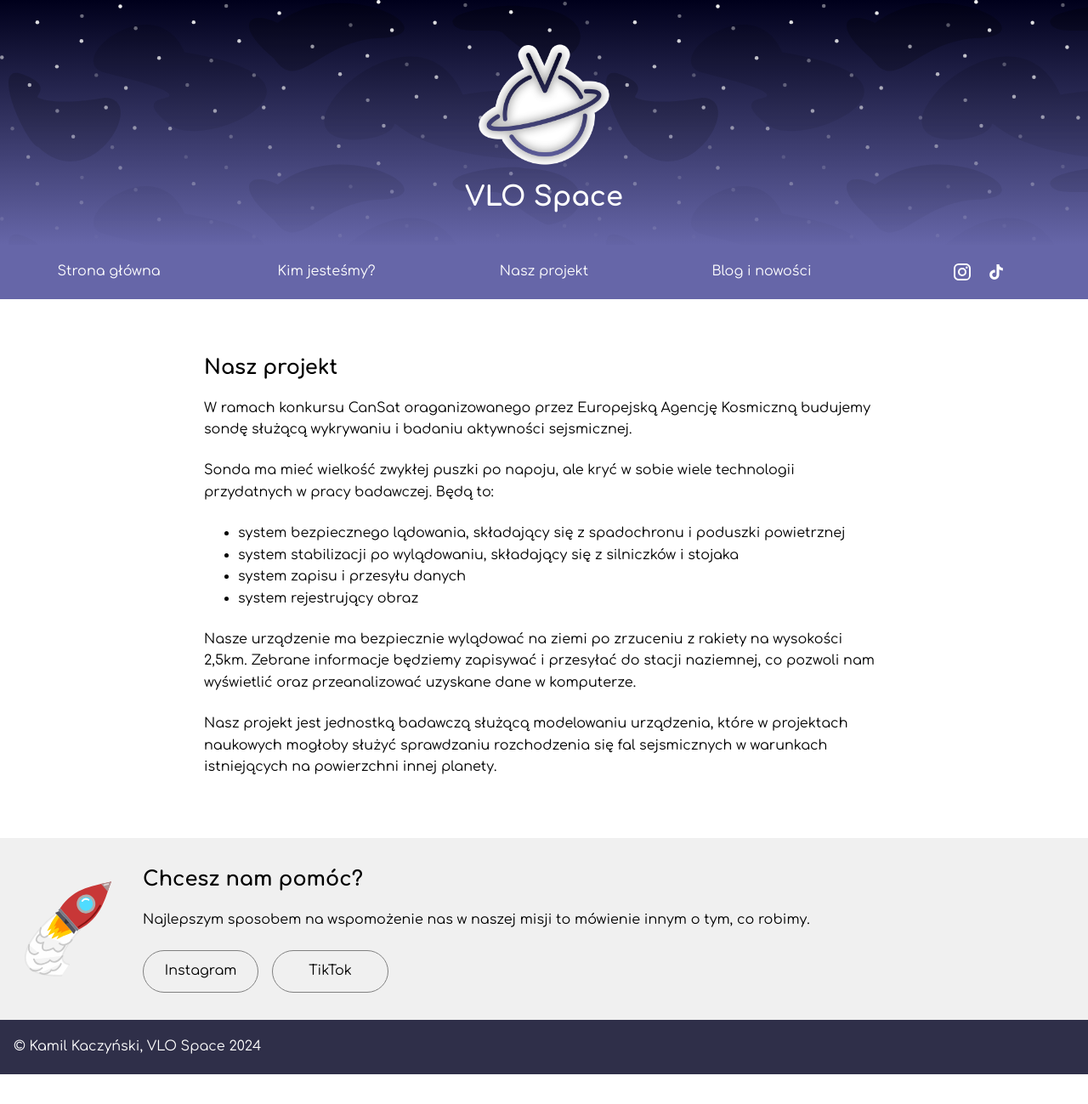
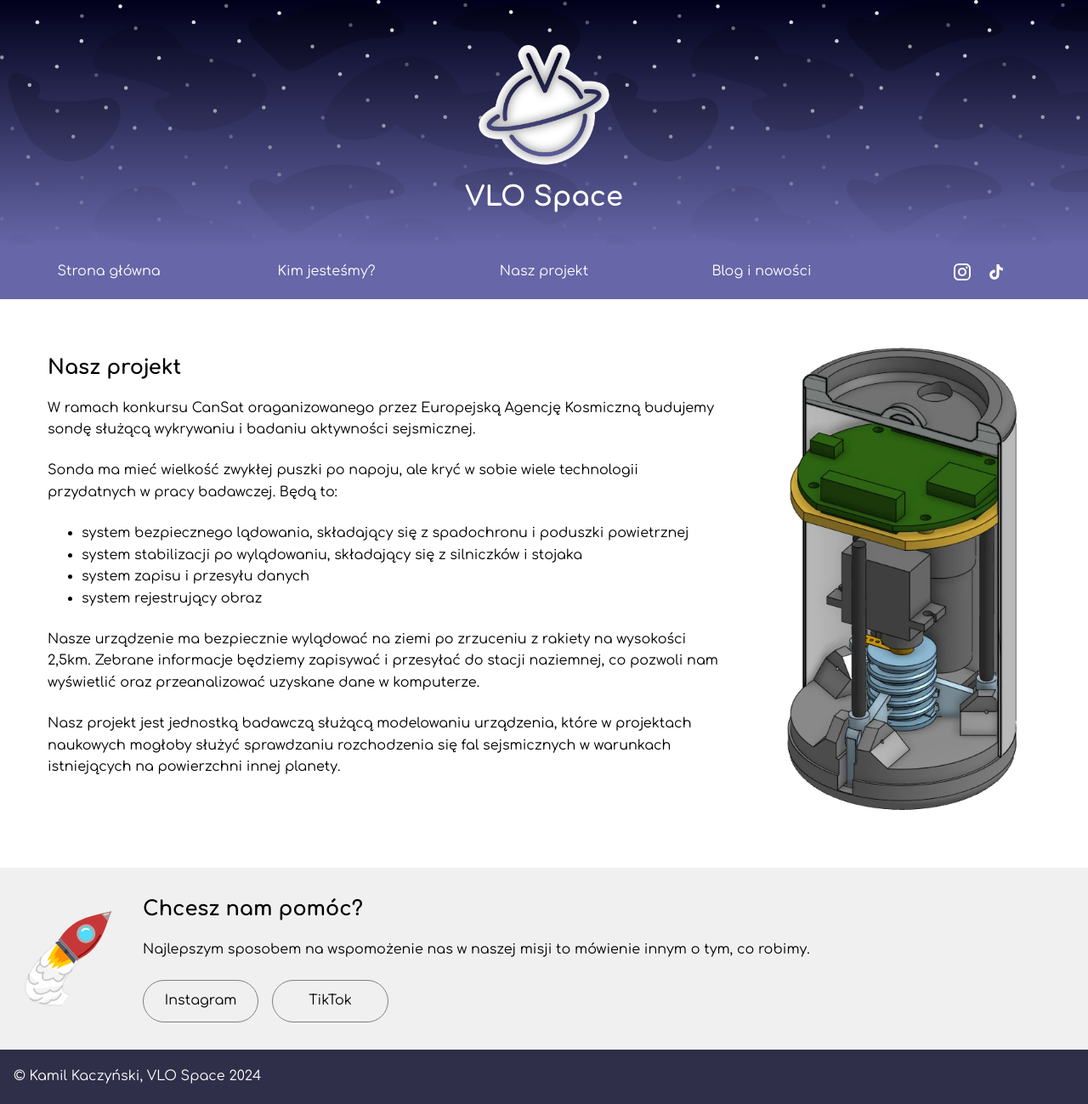
Before and after one commit to vlo-space/vlo-space.github.io, a Jekyll site: the page built from nasz-projekt.md, in a window 1280 px wide. Shown: the whole page at 85% size. Built offline with Jekyll 4.4.1, drawn with Linux system fonts in a browser that asks for light colours; before the commit the page ends 1264 px from its top, so only the background shows below that.

Commit message:
Add render to project page

```diff
--- a/nasz-projekt.md
+++ b/nasz-projekt.md
@@ -1,16 +1,32 @@
 ---
+layout: base
 ---
 
-# Nasz projekt
-
+<main>
+    <section>
+        <h1>Nasz projekt</h1>
+        <p>
 W ramach konkursu CanSat oraganizowanego przez Europejską Agencję Kosmiczną budujemy sondę służącą wykrywaniu i badaniu aktywności sejsmicznej.
-
+        </p>
+        <p>
 Sonda ma mieć wielkość zwykłej puszki po napoju, ale kryć w sobie wiele technologii przydatnych w pracy badawczej. Będą to:
-- system bezpiecznego lądowania, składający się z spadochronu i poduszki powietrznej
-- system stabilizacji po wylądowaniu, składający się z silniczków i stojaka
-- system zapisu i przesyłu danych
-- system rejestrujący obraz
-
+<ul>
+  <li>system bezpiecznego lądowania, składający się z spadochronu i poduszki powietrznej</li>
+  <li>system stabilizacji po wylądowaniu, składający się z silniczków i stojaka</li>
+  <li>system zapisu i przesyłu danych</li>
+  <li>system rejestrujący obraz</li>
+</ul>
+        </p>
+        <p>
 Nasze urządzenie ma bezpiecznie wylądować na ziemi po zrzuceniu z rakiety na wysokości 2,5km. Zebrane informacje będziemy zapisywać i przesyłać do stacji naziemnej, co pozwoli nam wyświetlić oraz przeanalizować uzyskane dane w komputerze.
-
+        </p>
+        <p>
 Nasz projekt jest jednostką badawczą służącą modelowaniu urządzenia, które w projektach naukowych mogłoby służyć sprawdzaniu rozchodzenia się fal sejsmicznych w warunkach istniejących na powierzchni innej planety.
+        </p>
+    </section>
+</main>
+<aside>
+    <section class="image-container">
+        <a href="/assets/media/projekt-render-1.webp"><img src="/assets/media/projekt-render-1.webp" alt="Render komputerowy wstępnego projektu sondy."></a>
+    </section>
+</aside>
```
Also changed, not shown: assets/media/projekt-render-1.webp (added).
